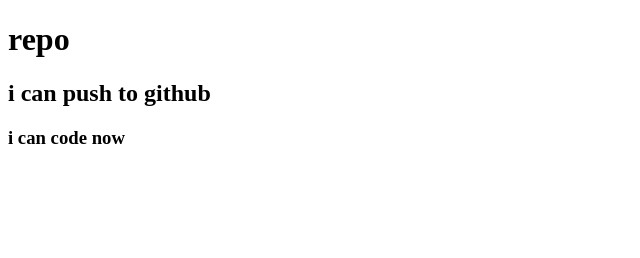
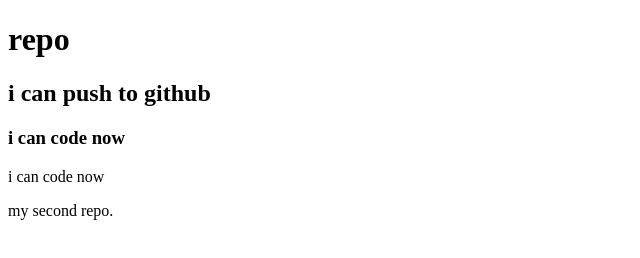
Before and after one commit to samiaurmee/my-second-repo, a plain HTML site: page index.html in a window 1280 px wide. Shown: the whole page, without its empty margins (0-640 px from the left). Drawn offline with Linux system fonts and the light colour scheme.

Commit message:
styles added

```diff
--- a/index.html
+++ b/index.html
@@ -8,8 +8,12 @@
     <h1>repo</h1>
     <h2>i can push to github</h2>
     <h3>i can code now</h3>
+    <link rel="stylesheet" href="style.css">
+
+
 </head>
 <body>
-
+ <p>i can code now</p>
+ <p>my second repo.</p>
 </body>
 </html>
```
Also changed, not shown: style.css (added).
